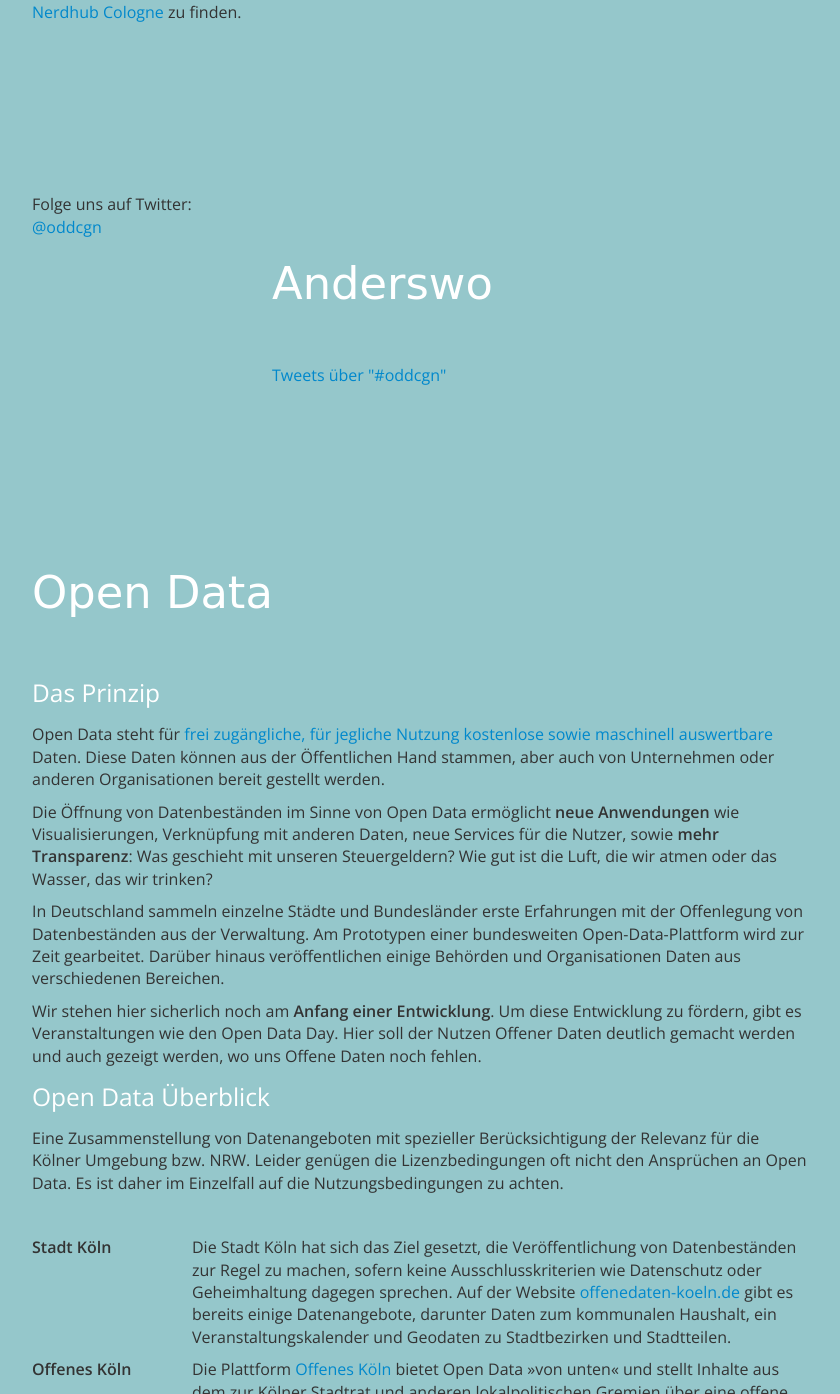
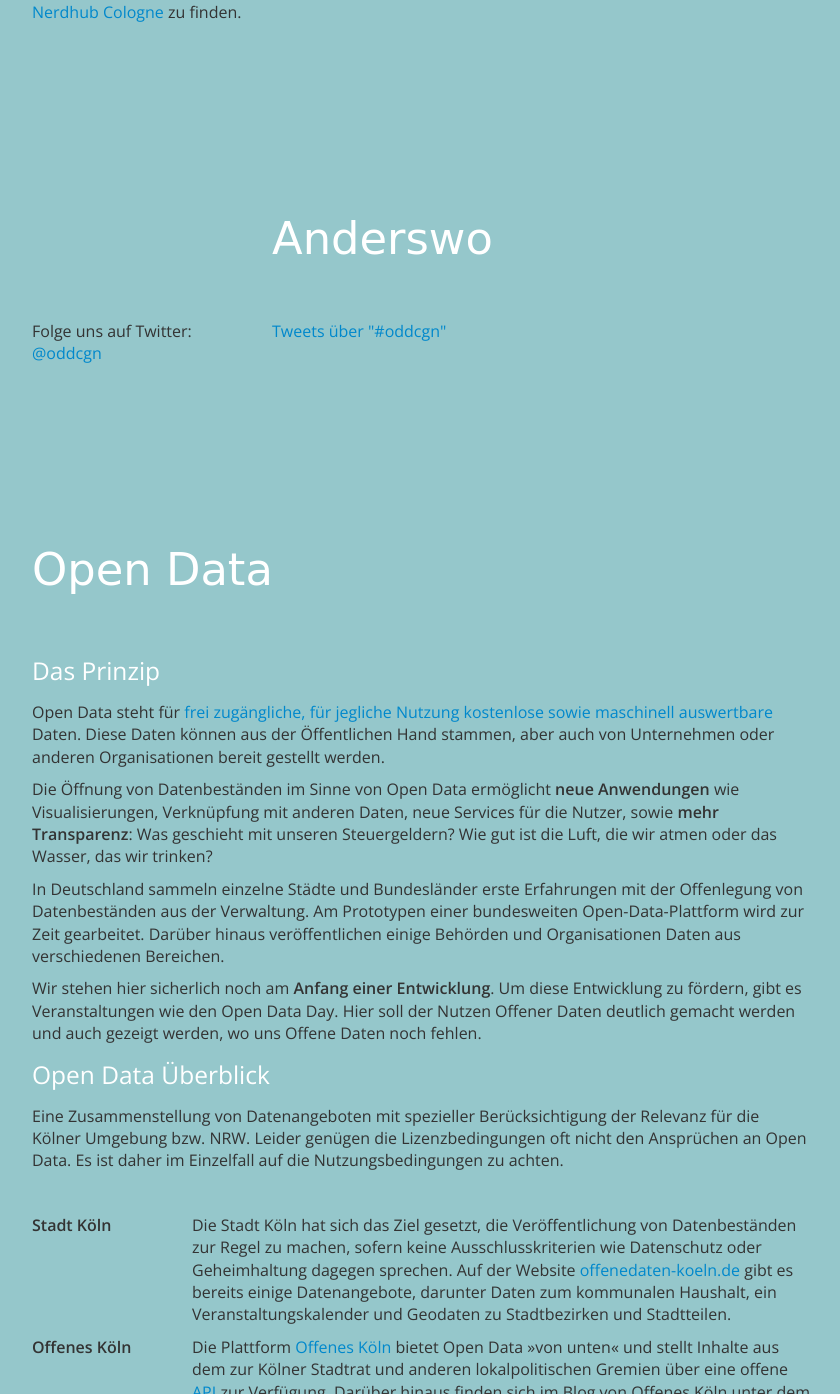
Before and after one commit to KoelnAPI/opendataday-koeln, a PHP site: page / in a window 1280 px wide. Shown: the part 5106-6500 px from the top of the page, without its empty margins (218-1058 px from the left). Run offline with PHP 8.4, Linux system fonts and the light colour scheme; some libraries are stand-ins or nearby versions; some web fonts are replaced.

Commit message:
Twitter Account link verschoben

```diff
--- a/website/index.php
+++ b/website/index.php
@@ -329,12 +329,15 @@
 
             <div id="anderswo" class="section">
                 <div class="row">
+                    <div class="span7 offset4">
+                        <h2>Anderswo</h2>
+                    </div>
+                </div>
+                <div class="row">
                     <div class="span3 offset1">
                         Folge uns auf Twitter: <a href="https://twitter.com/oddcgn" target="_blank">@oddcgn</a>
                     </div>
-                    <div class="span7 offset4">
-
-                        <h2>Anderswo</h2>
+                    <div class="span7">
 
                         <a class="twitter-timeline" href="https://twitter.com/search?q=%23oddcgn" data-widget-id="289767219301318656">Tweets über "#oddcgn"</a>
                         <script>!function(d,s,id){var js,fjs=d.getElementsByTagName(s)[0];if(!d.getElementById(id)){js=d.createElement(s);js.id=id;js.src="//platform.twitter.com/widgets.js";fjs.parentNode.insertBefore(js,fjs);}}(document,"script","twitter-wjs");
```
